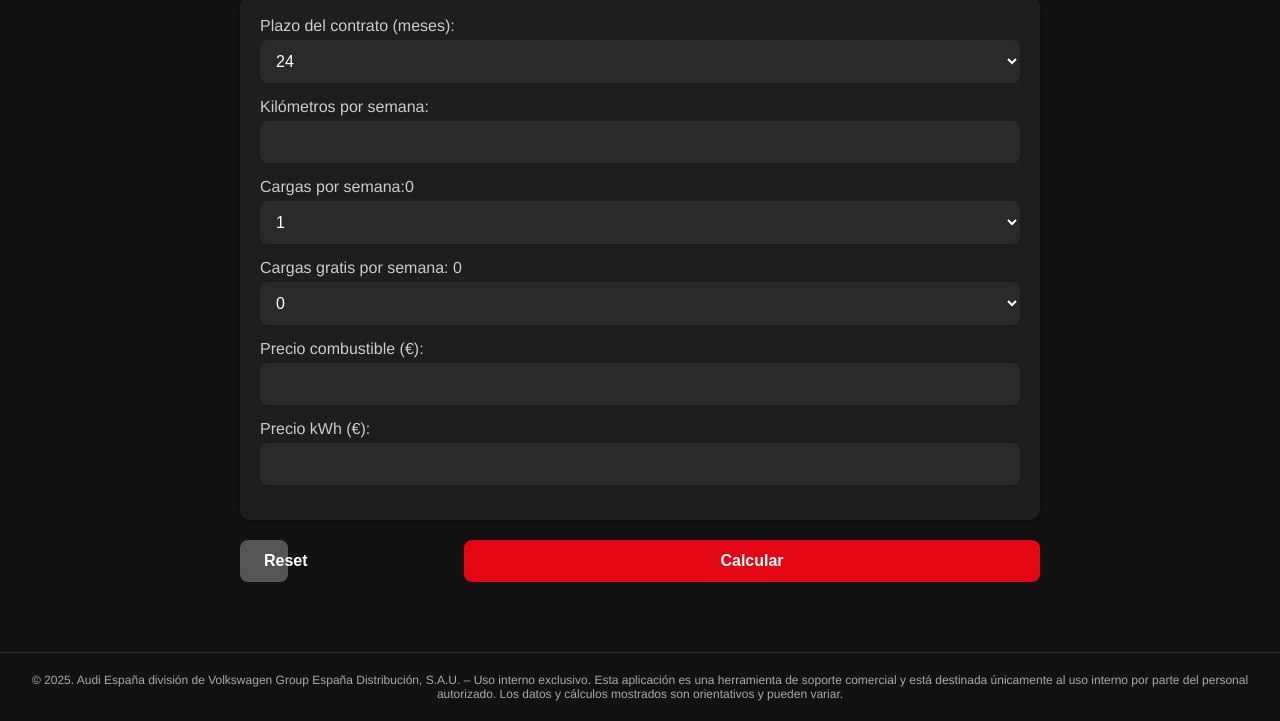
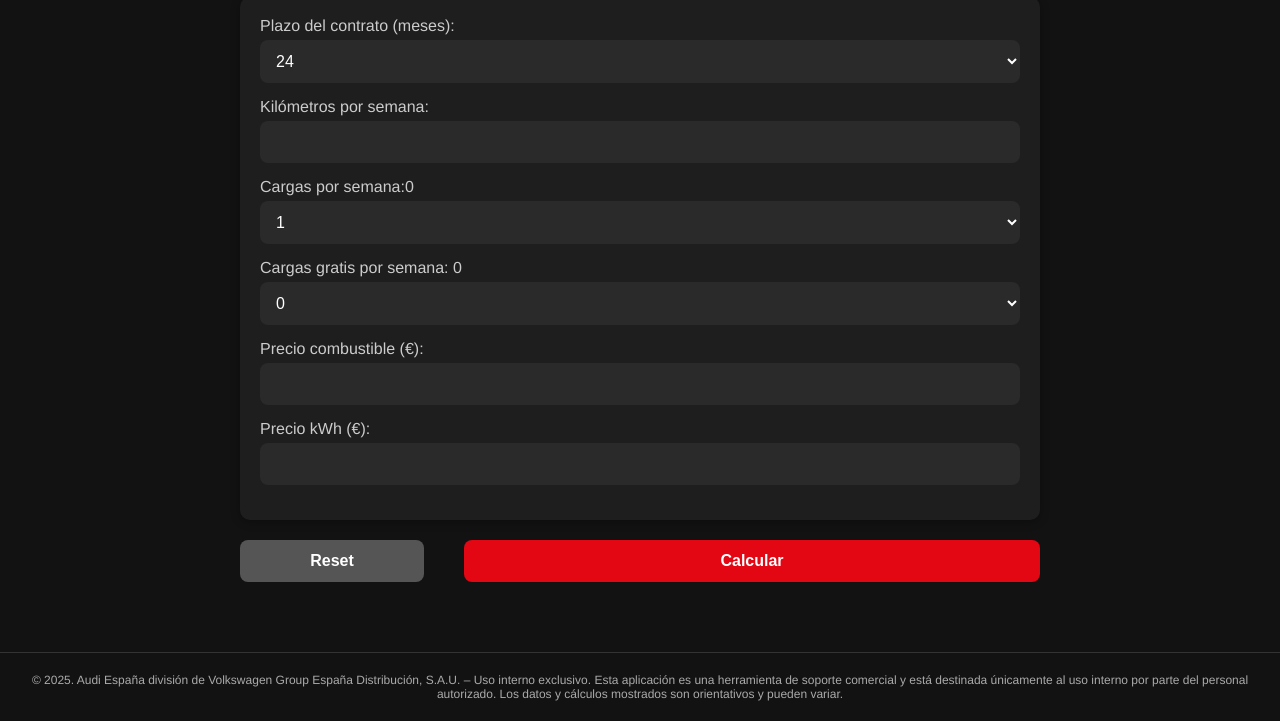
Before and after one commit to AudiProducto/Audi-TCO-2025, a plain HTML site: page index.html in a window 1280 px wide. Shown: the part 444-1165 px from the top of the page. Drawn offline with nearby package versions, Linux system fonts and the light colour scheme.

Commit message:
Update index.html

```diff
--- a/index.html
+++ b/index.html
@@ -480,7 +480,7 @@
 <input id="precioKwh" required="" step="0.01" type="number"/>
 </div>
 <div class="buttons">
-<button type="reset" style="width: 5%; background-color: #555555;">Reset</button>
+<button type="reset" style="width: 23%; background-color: #555555;">Reset</button>
   <button type="submit" style="width: 72%; margin-left: auto;">Calcular</button>
 </div>
 </div>
```
